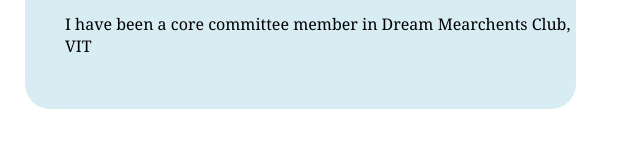
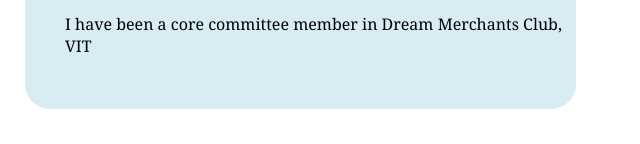
Before and after one commit to Haritta27/MyBiodata, a plain HTML site: page index.html in a window 1280 px wide. Shown: the part 1108-1252 px from the top of the page, 23-663 px from the left. Drawn offline with Linux system fonts and the light colour scheme.

Commit message:
index.html

```diff
--- a/index.html
+++ b/index.html
@@ -51,7 +51,7 @@
     <ul>
       <li>
         <h4>Core committee member </h4>
-        <p>I have been a core committee member in Dream Mearchents Club, VIT</p>
+        <p>I have been a core committee member in Dream Merchants Club, VIT</p>
       </li>
       </ul>
   </section>
```
